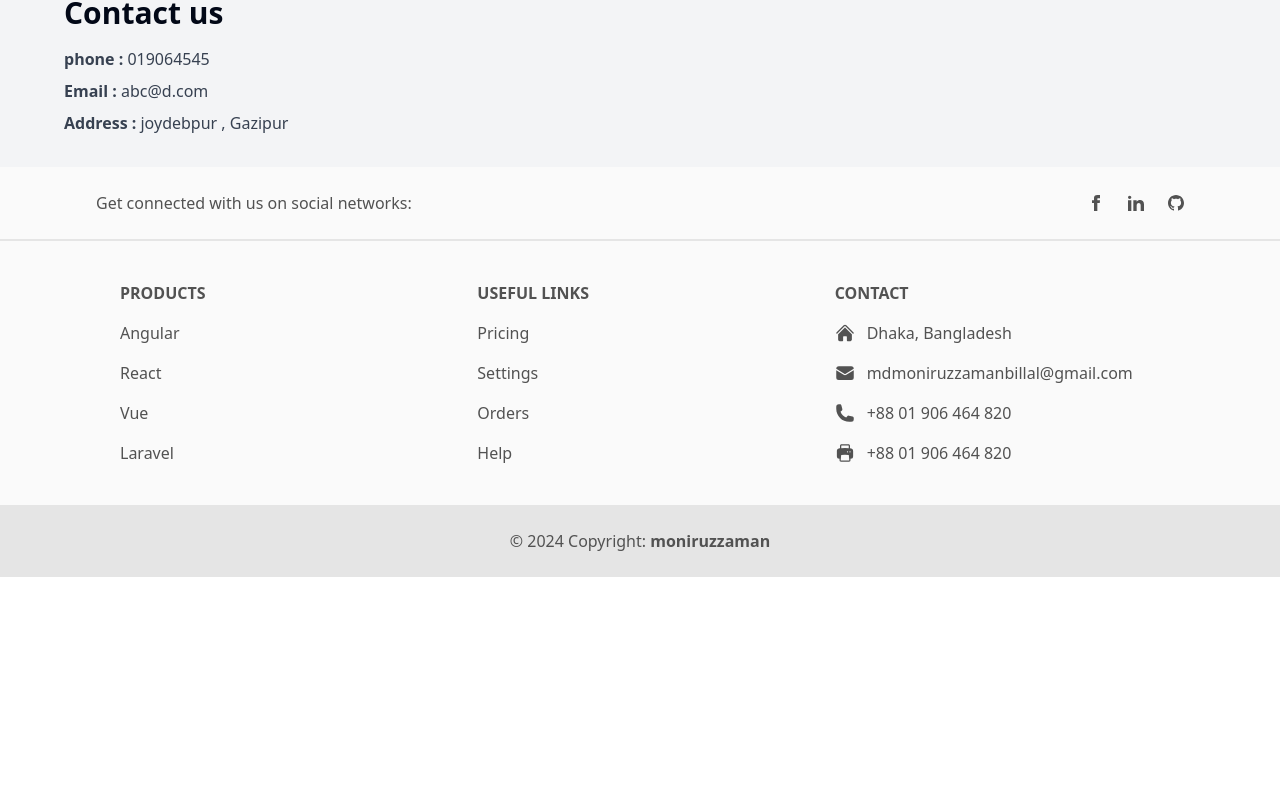
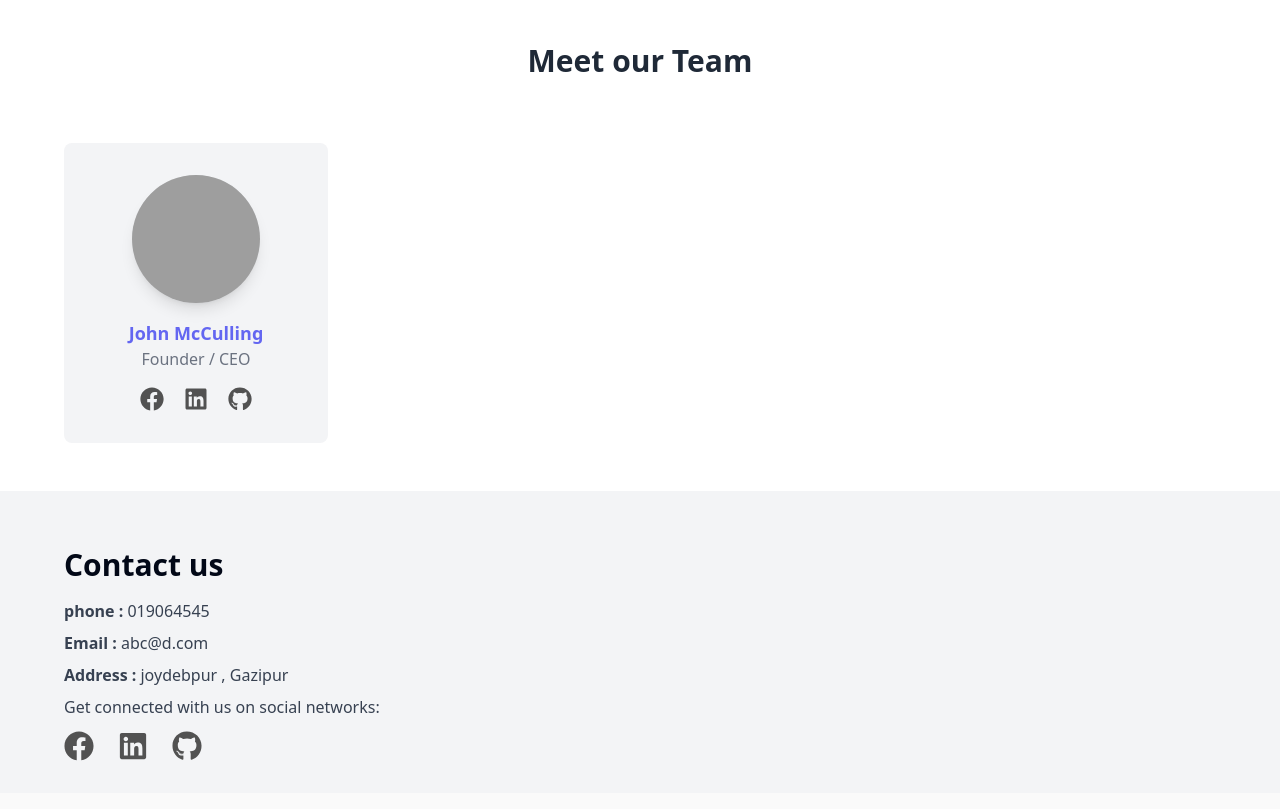
Before and after one commit to MoniruzzamanBillal/happy-camper-frontend, a React (Vite) app: page /about-us in a window 1280 px wide. Shown: the part 451-1260 px from the top of the page. Before the commit the page ends 1028 px from the top, so only its background shows below. Built offline with nearby package versions, Linux system fonts and the light colour scheme; grey boxes are pictures that could not be loaded; a web font is replaced by a local one.

Commit message:
about us : team member section added

```diff
--- /dev/null
+++ b/src/components/ui/TeamMember.tsx
@@ -0,0 +1,75 @@
+import { FaFacebook, FaLinkedin, FaGithub } from "react-icons/fa";
+import { Link } from "react-router-dom";
+
+const TeamMember = () => {
+  return (
+    <div className="TeamMemberContainer ">
+      <div className="bg-white py-6 sm:py-8 lg:py-12   ">
+        <div className="mx-auto max-w-screen-xl w-[96%] sm:w-[92%] md:w-[90%] m-auto  ">
+          {/* text - start  */}
+          <div className="mb-10 md:mb-16">
+            <h2 className="mb-4 text-center text-2xl font-bold text-gray-800 md:mb-6 lg:text-3xl">
+              Meet our Team
+            </h2>
+          </div>
+          {/* text - end  */}
+
+          <div className="grid grid-cols-1 xsm:grid-cols-2 gap-4 md:grid-cols-3 lg:grid-cols-4 lg:gap-8">
+            {/* person - start  */}
+            <div className="flex flex-col items-center rounded-lg bg-gray-100 p-4 lg:p-8 w-[70%] xsm:w-full m-auto ">
+              <div className="mb-2 h-24 w-24 overflow-hidden rounded-full bg-gray-200 shadow-lg md:mb-4 md:h-32 md:w-32">
+                <img
+                  src="https://images.unsplash.com/photo-1567515004624-219c11d31f2e??auto=format&q=75&fit=crop&w=256"
+                  loading="lazy"
+                  alt="Photo by Radu Florin"
+                  className="h-full w-full object-cover object-center"
+                />
+              </div>
+
+              <div>
+                <div className="text-center font-bold text-indigo-500 md:text-lg">
+                  John McCulling
+                </div>
+                <p className="mb-3 text-center text-sm text-gray-500 md:mb-4 md:text-base">
+                  Founder / CEO
+                </p>
+
+                {/* social - start  */}
+                <div className="flex justify-center">
+                  <div className="flex gap-5">
+                    {/* facebook icon  */}
+                    <Link
+                      to={""}
+                      className=" text-2xl text-neutral-600 hover:text-blue-700"
+                    >
+                      <FaFacebook />
+                    </Link>
+
+                    {/* linkedin icon  */}
+                    <Link
+                      to={""}
+                      className=" text-2xl text-neutral-600 hover:text-blue-800"
+                    >
+                      <FaLinkedin />
+                    </Link>
+                    {/* github icon  */}
+                    <Link
+                      to={""}
+                      className=" text-2xl text-neutral-600 hover:text-neutral-800"
+                    >
+                      <FaGithub />
+                    </Link>
+                  </div>
+                </div>
+                {/* social - end  */}
+              </div>
+            </div>
+            {/* person - end  */}
+          </div>
+        </div>
+      </div>
+    </div>
+  );
+};
+
+export default TeamMember;
--- a/src/pages/AboutUs.tsx
+++ b/src/pages/AboutUs.tsx
@@ -1,14 +1,18 @@
+import { Link } from "react-router-dom";
+import { FaFacebook, FaLinkedin, FaGithub } from "react-icons/fa";
+import TeamMember from "@/components/ui/TeamMember";
+
 const AboutUs = () => {
   return (
     <div className="AboutUsContainer bg-gray-100 py-8 ">
-      <div className="aboutUsWrapper w-[96%] sm:w-[92%] md:w-[90%] m-auto  ">
+      <div className="aboutUsWrapper   ">
         <h1 className=" mb-6  md:mb-8 xmd:mb-12 lg:mb-14 text-center font-semibold text-indigo-500 text-lg xsm:text-xl sm:text-3xl md:text-3xl xl:text-4xl text-shadow-blue">
           About us
         </h1>
 
         <div className="bodyContent flex flex-col gap-y-14 ">
           {/* mission statement  */}
-          <div className="missionStatement  ">
+          <div className="missionStatement w-[96%] sm:w-[92%] md:w-[90%] m-auto  ">
             <h1 className="font-semibold text-3xl mb-4 ">Our mission </h1>
             <p className=" font-medium text-lg text-gray-700 ">
               At Campers Shop, our mission is to inspire and equip camping
@@ -23,8 +27,13 @@ const AboutUs = () => {
             </p>
           </div>
 
+          {/* team member section  */}
+          <div className="teamMember">
+            <TeamMember />
+          </div>
+
           {/* contact section  */}
-          <div className="contactStatement  ">
+          <div className="contactStatement w-[96%] sm:w-[92%] md:w-[90%] m-auto ">
             <h1 className="font-semibold text-3xl mb-4 ">Contact us </h1>
             <p className=" font-medium  text-gray-700 mb-2 ">
               <span className=" font-bold "> phone :</span> 019064545
@@ -32,10 +41,46 @@ const AboutUs = () => {
             <p className=" font-medium  text-gray-700 mb-2 ">
               <span className=" font-bold "> Email :</span> abc@d.com
             </p>
-            <p className=" font-medium  text-gray-700  ">
+            <p className=" font-medium  text-gray-700 mb-2 ">
               <span className=" font-bold "> Address :</span> joydebpur ,
               Gazipur
             </p>
+
+            {/* social media link   */}
+            <div className="  flex flex-col gap-y-3 ">
+              <div className="mr-12 hidden lg:block">
+                <span className=" font-medium  text-gray-700  ">
+                  Get connected with us on social networks:
+                </span>
+              </div>
+              {/* <!-- Social network icons container --> */}
+              <div className="flex ">
+                {/* facebook icon  */}
+                <Link
+                  to={""}
+                  className="mr-6 text-3xl text-neutral-600 hover:text-blue-700"
+                >
+                  <FaFacebook />
+                </Link>
+
+                {/* linkedin icon  */}
+                <Link
+                  to={""}
+                  className="mr-6 text-3xl text-neutral-600 hover:text-blue-800"
+                >
+                  <FaLinkedin />
+                </Link>
+                {/* github icon  */}
+                <Link
+                  to={""}
+                  className="mr-6 text-3xl text-neutral-600 hover:text-neutral-800"
+                >
+                  <FaGithub />
+                </Link>
+              </div>
+            </div>
+
+            {/*  */}
           </div>
 
           {/*  */}
```
